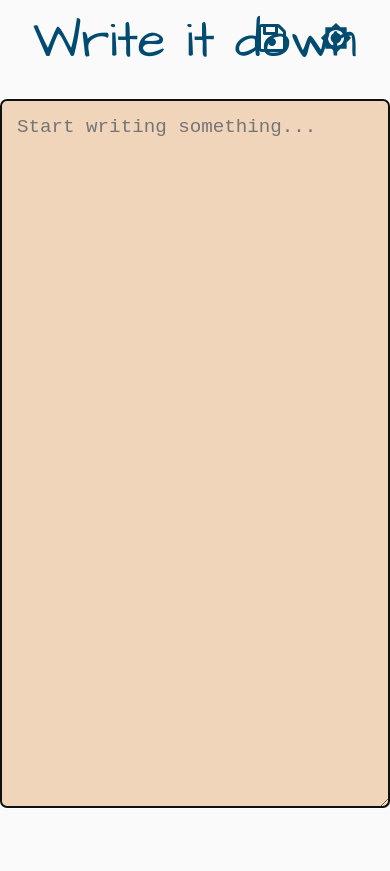
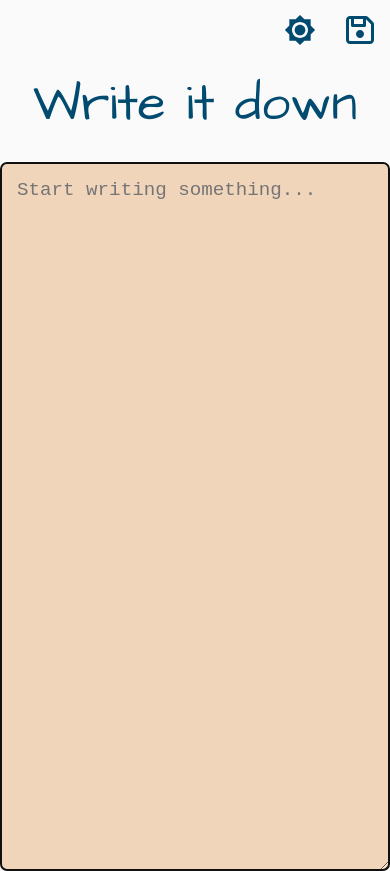
Before and after one commit to eowino/jot-it-down, a React (Vite) app: page / in a window 390 px wide. Before the commit the page ends 844 px from the top, so only its background shows below. Built offline with nearby package versions, Linux system fonts and the light colour scheme.

Commit message:
fix: responsive

```diff
--- a/src/components/App.tsx
+++ b/src/components/App.tsx
@@ -59,7 +59,7 @@ export const App: React.FC = () => {
   return (
     <React.Fragment>
       <header>
-        <h1>Write it down</h1>
+        <div className="btn-group">
           <ToggleTheme />
           <button
             className="btn btn-save"
@@ -69,6 +69,8 @@ export const App: React.FC = () => {
           >
             {shouldSave ? <SaveEnabled /> : <SaveDisabled />}
           </button>
+        </div>
+        <h1>Write it down</h1>
       </header>
       <div className="container">
         <textarea
--- a/src/main.scss
+++ b/src/main.scss
@@ -1,4 +1,4 @@
-@import "./reset.scss";
+@import './reset.scss';
 
 :root {
   --primary: #024b70;
@@ -10,7 +10,7 @@
 html {
   color: var(--color);
   font-size: 16px;
-    font-family: "Lato", sans-serif;
+  font-family: 'Lato', sans-serif;
 }
 
 body {
@@ -25,7 +25,7 @@ body {
 }
 
 h1 {
-    font-family: "Architects Daughter", cursive;
+  font-family: 'Architects Daughter', cursive;
   margin: 1rem 0 2rem;
   font-size: 3.2rem;
   text-align: center;
@@ -50,16 +50,11 @@ textarea {
 }
 
 header {
-    position: relative;
-
-    .btn {
-        position: absolute;
-        right: 2rem;
-        top: 0;
-    }
-
-    .btn-save {
-        right: 6rem;
+  .btn-group {
+    display: flex;
+    justify-content: flex-end;
+    padding: 0.5rem;
+    gap: 1rem;
   }
 }
 
```
Lines whose indentation alone changed are shown as unchanged.
